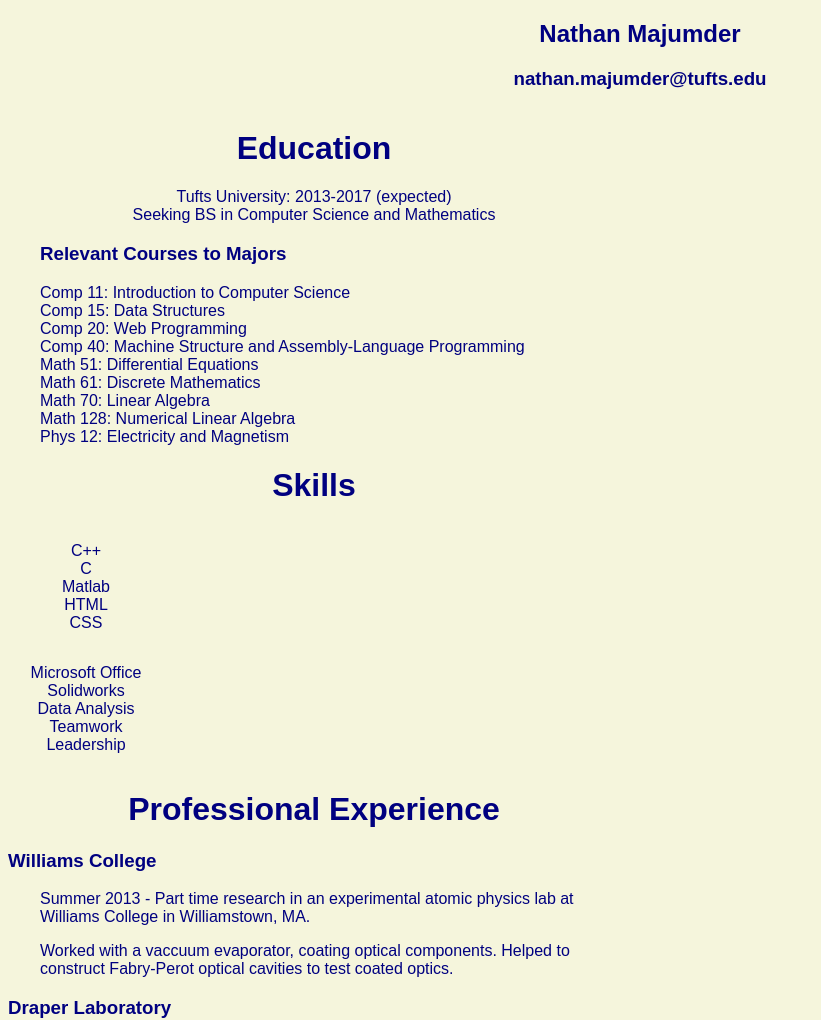
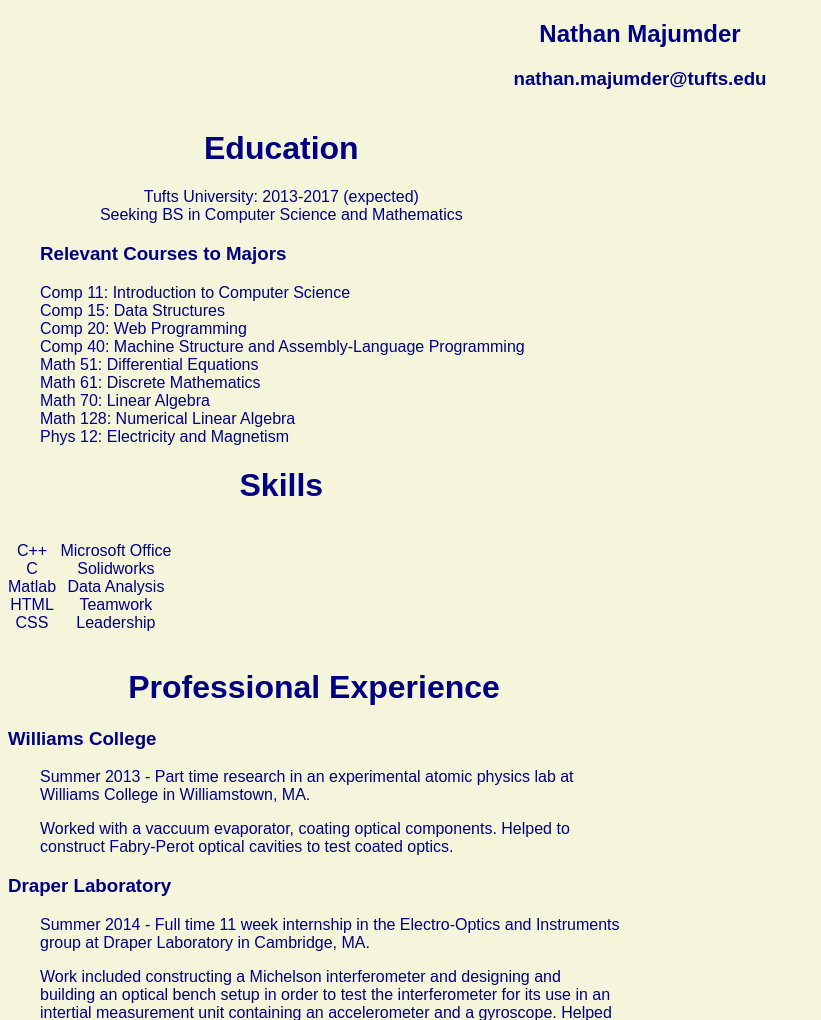
Before and after one commit to nmajumder/nmajumder.github.io, a PHP site: page /resume.html in a window 1280 px wide. Shown: the top 1020 px of the page, without its empty margins (0-821 px from the left). Run offline with PHP 8.4, Linux system fonts and the light colour scheme.

Commit message:
updating resume

```diff
--- a/resume_style.css
+++ b/resume_style.css
@@ -18,9 +18,9 @@
 	-webkit-column-count: 2;
 	-moz-column-count: 2;
 	column-count: 2;
-	-webkit-column-gap: 300px;
-	-moz-column-gap: 300px;
-	column-gap: 300px;
+	-webkit-column-gap: 220px;
+	-moz-column-gap: 220px;
+	column-gap: 220px;
 	-moz-column-fill: auto;
     column-fill: auto;
 }
```
